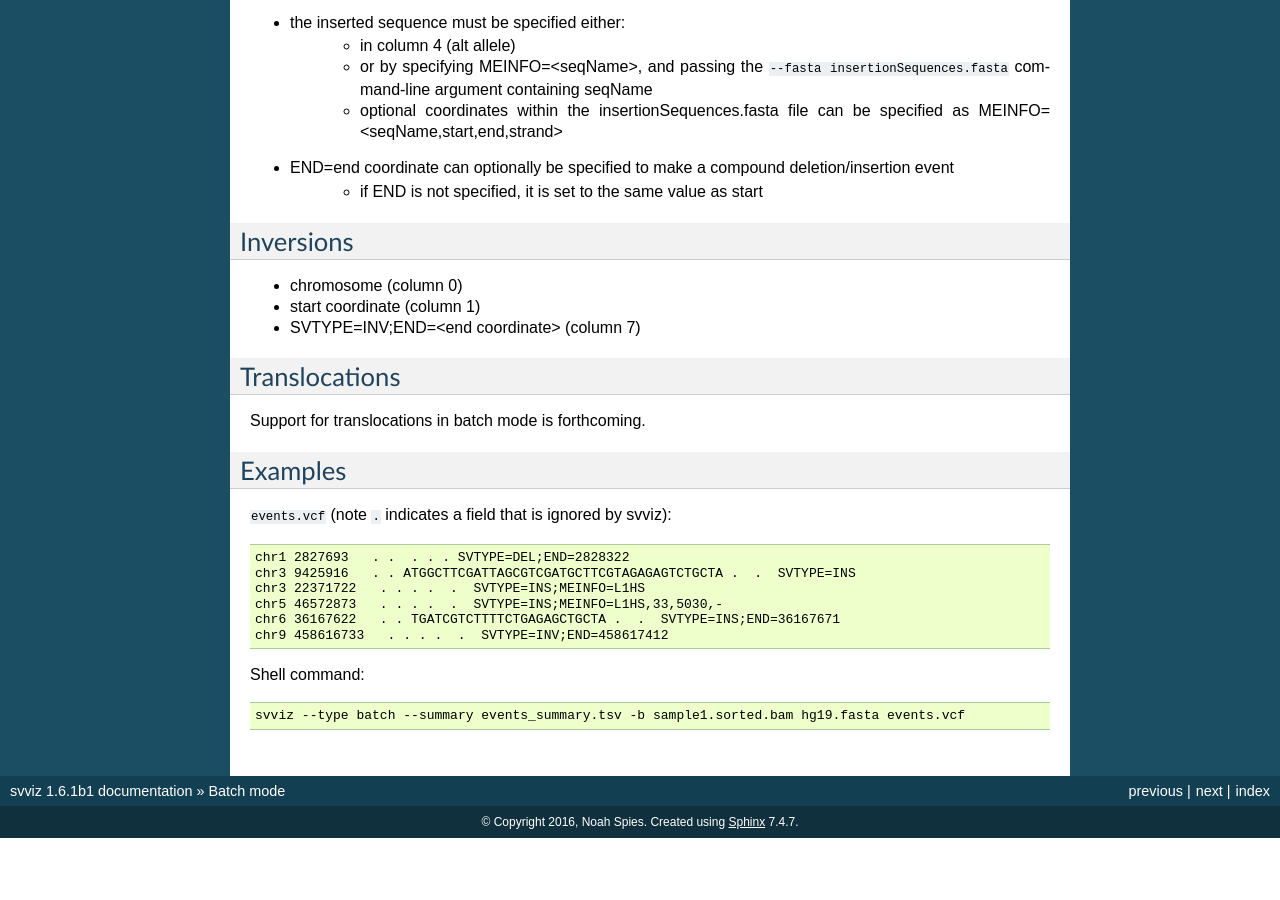
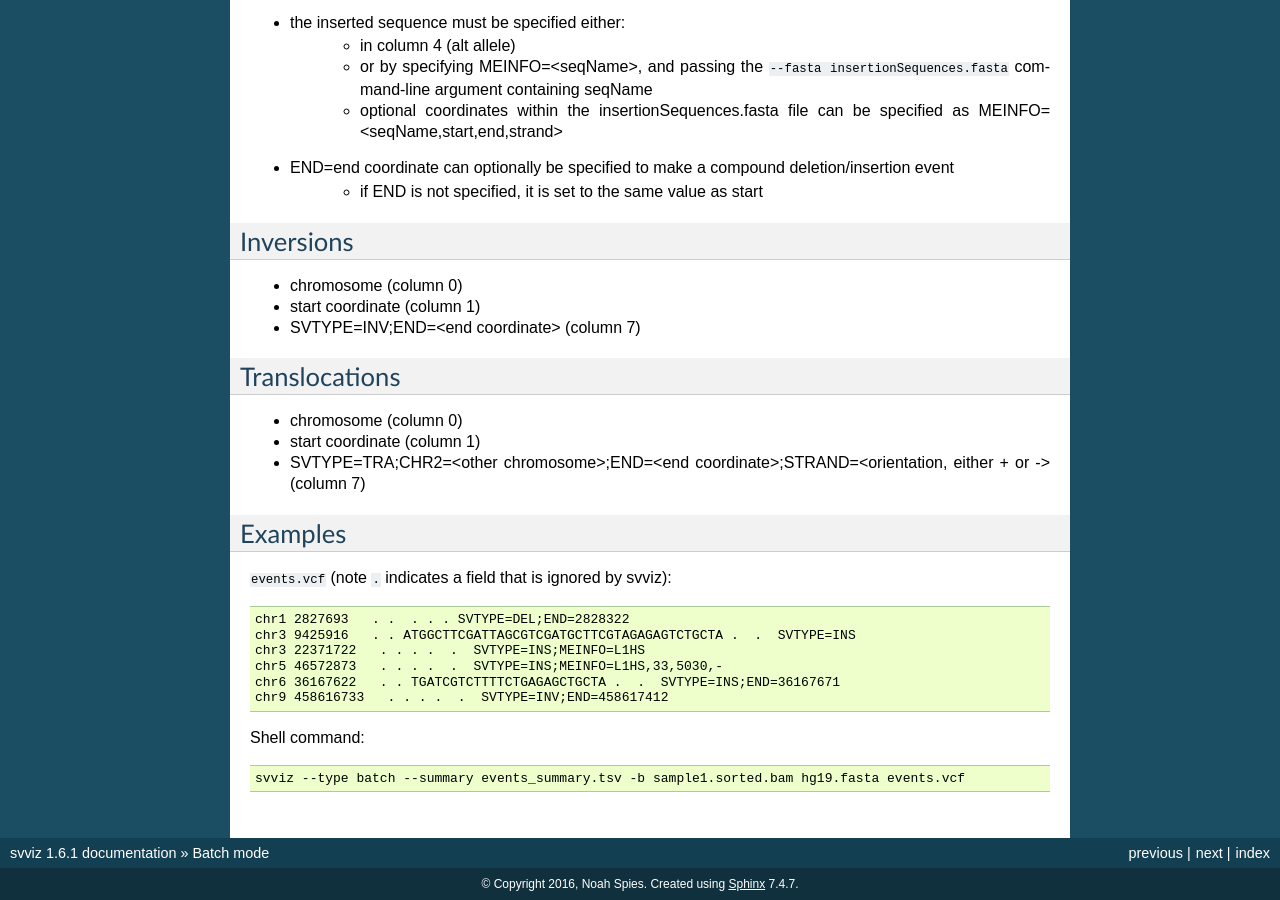
Before and after one commit to svviz/svviz, a Sphinx documentation site: the page built from docs/batchmode.rst, in a window 1280 px wide and 900 px high, scrolled down 667 px. Built offline with Sphinx 7.4.7, drawn with Linux system fonts in a browser that asks for light colours; before the commit the page ends 1505 px from its top, so only the background shows below that; some of the changed text lies outside the part shown.

Commit message:
minor updates; bumping version

```diff
--- a/docs/batchmode.rst
+++ b/docs/batchmode.rst
@@ -46,7 +46,10 @@ Inversions
 Translocations
 ^^^^^^^^^^^^^^
 
-Support for translocations in batch mode is forthcoming.
+- chromosome (column 0)
+- start coordinate (column 1)
+- SVTYPE=TRA;CHR2=<other chromosome>;END=<end coordinate>;STRAND=<orientation, either + or -> (column 7)
+
 
 
 Examples
--- a/docs/conf.py
+++ b/docs/conf.py
@@ -55,9 +55,9 @@ copyright = u'2016, Noah Spies'
 #
 # The short X.Y version.
 
-version = "1.6.1b1"
+version = "1.6.1"
 # The full version, including alpha/beta/rc tags.
-release = "1.6.1b1"
+release = "1.6.1"
 
 # The language for content autogenerated by Sphinx. Refer to documentation
 # for a list of supported languages.
```
Also changed, not shown: 1 other file.
